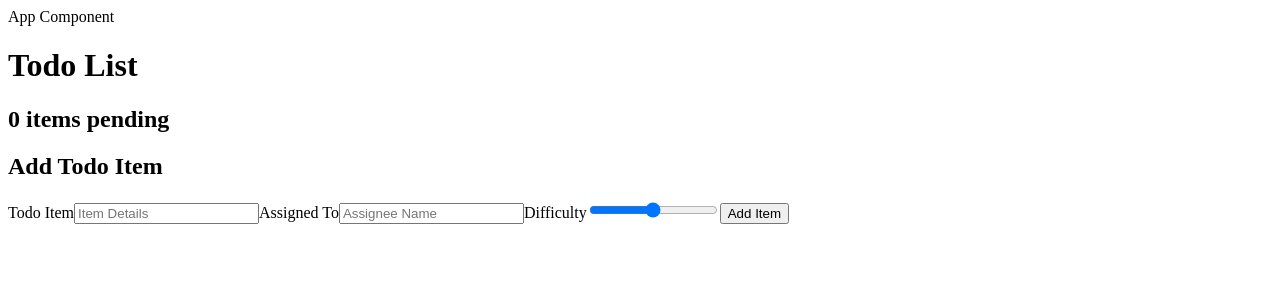
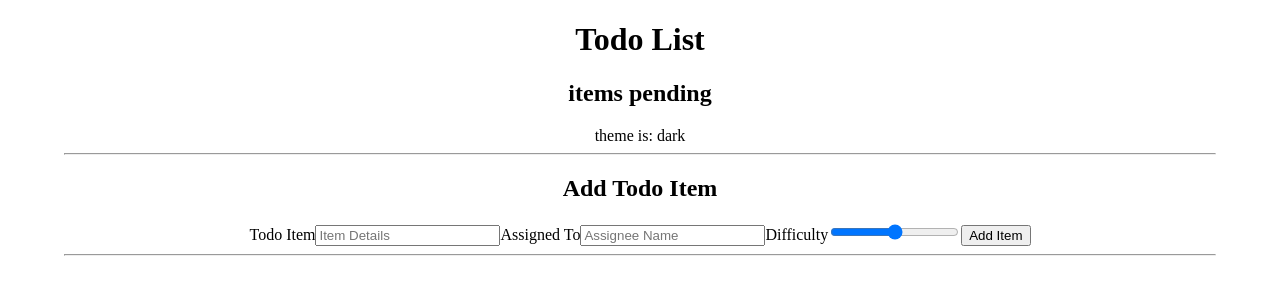
Before and after one commit to antoni909/todo-app, a React (Create React App) app: page / in a window 1280 px wide. Shown: the top 300 px of the page. Built offline with nearby package versions, Linux system fonts and the light colour scheme.

Commit message:
adds SettingsContext, and List component

```diff
--- a/package.json
+++ b/package.json
@@ -4,6 +4,10 @@
   "homepage": "https://antoni909.github.io/todo-app",
   "private": true,
   "dependencies": {
+    "@emotion/react": "^11.7.1",
+    "@emotion/styled": "^11.6.0",
+    "@material-ui/core": "^4.12.3",
+    "@mui/material": "^5.2.8",
     "@testing-library/jest-dom": "^5.16.1",
     "@testing-library/react": "^12.1.2",
     "@testing-library/user-event": "^13.5.0",
--- a/src/App.jsx
+++ b/src/App.jsx
@@ -1,15 +1,29 @@
+import React, { useState } from 'react'
+import Container from '@mui/material/Container';
 import Todo from './components/Todo'
+import { SettingsContext } from './contexts/settings'
+
 function App() {
+
+  const [settings, setSettings] = useState({
+    list: [],
+    displayItems: false,
+    itemsPerScreen: 0,
+    incomplete: [],
+    sort: 0,
+    theme: 'dark'
+  })
+
   return (
-    <div className="App">
+    <SettingsContext.Provider value={{settings, setSettings}} >
+      <Container
+        maxWidth="lg"
+        align="center"
+      >
+        <Todo />
+      </Container>
+    </SettingsContext.Provider>
 
-      <div>
-        App Component
-      </div>
-
-      <Todo />
-
-    </div>
   );
 }
 
--- /dev/null
+++ b/src/components/List.jsx
@@ -0,0 +1,48 @@
+import React, { useContext } from 'react'
+import Container from '@mui/material/Container';
+import Card from '@mui/material/Card';
+import { SettingsContext } from '../contexts/settings';
+
+const List = () => {
+
+  const {settings, setSettings} = useContext(SettingsContext)
+
+  function toggleComplete(id){
+
+    const items = settings.list.map( item => {
+      if( item.id === id )item.complete = !item.complete
+      return item
+    })
+    setSettings({
+      ...settings,
+      items
+    })
+  }
+
+  return (
+    <>
+      {
+        settings.list.map((item,idx) => (
+        <Container
+          key={idx}
+          maxWidth="md"
+          align="center"
+        >
+          <Card
+            boolean="true"
+          >
+              <p>person: {item.assignee}</p>
+              <p>todo: {item.text}</p>
+              <p onClick={()=>toggleComplete(item.id)}>
+                completed? {item.complete.toString()}
+              </p>
+              <p>difficulty: {item.difficulty}</p>
+          </Card>
+          <br />
+        </Container>
+      ))}
+    </>
+  )
+}
+
+export default List;
--- a/src/components/Todo.jsx
+++ b/src/components/Todo.jsx
@@ -1,41 +1,42 @@
-import React, { useEffect, useState } from 'react'
+import React, { useContext, useEffect } from 'react'
+import { SettingsContext } from '../contexts/settings';
+
+import List from './List'
 import useForm from '../hooks/form'
+
 import { v4 as uuidv4 } from 'uuid';
 
 const Todo = () => {
 
-  const [list,setList] = useState([])
-  const [incomplete, setIncomplete] = useState([])
+  const {settings, setSettings,} = useContext(SettingsContext)
+
   const { handleChange, handleSubmit } = useForm(addItem)
 
   function addItem(item){
-    console.log('**addItem')
+
     item.id = uuidv4()
     item.complete = false
-    console.log('...list',[...list])
-    setList([...list,item])
-    console.log('[...list,item]',[...list,item])
+    setSettings({
+      ...settings,
+      list: [...settings.list,item],
+    })
   }
 
   function deleteItem(id){
-    const items = list.filter( item => item.id !== id )
-    setList(items)
+    const items = settings.list( item => item.id !== id )
+    setSettings({
+      ...settings,
+      list: [...settings.list,items]
+    })
   }
 
-  function toggleComplete(id){
+  useEffect(()=> {
 
-    const items = list.map( item => {
-      if( item.id === id )item.complete = !item.complete
-      return item
-    } )
-    setList(items)
-  }
-
-  useEffect(()=>{
-    let incompleteCount = list.filter(item =>!item.complete).length
-    setIncomplete(incompleteCount)
-    document.title = `Todo List: ${incomplete} `
-  }, [list,incomplete])
+    let incompleteCount = settings.list.filter(item => !item.complete).length
+    setSettings({...settings,incompleteCount})
+    document.title = `Todo List: ${settings.incomplete}`
+  // eslint-disable-next-line react-hooks/exhaustive-deps
+  },[settings.list])
 
   return (
     <>
@@ -44,9 +45,11 @@ const Todo = () => {
             Todo List
           </h1>
           <h2>
-          {incomplete} items pending
+            {settings.incomplete} items pending
           </h2>
         </header>
+        <>theme is: {settings.theme}</>
+      <hr />
       <form onSubmit={handleSubmit}>
         <h2>Add Todo Item</h2>
 
@@ -73,7 +76,7 @@ const Todo = () => {
           <input
             onChange={handleChange}
             name="difficulty"
-            defaultValue="3"
+            defaultValue={3}
             type="range"
             min="1"
             max="5"
@@ -83,17 +86,8 @@ const Todo = () => {
           <button type="submit">Add Item</button>
         </label>
       </form>
-      {list.map(item => (
-        <div key={item.id}>
-          <p>{item.text}</p>
-          <p><smal>Assigned to: {item.assignee}</smal>Difficulty: {item.difficulty}</p>
-          <p></p>
-          <div onClick={()=>toggleComplete(item.id)}>
-            Complete: {item.complete.toString()}
-          </div>
       <hr />
-        </div>
-      ))}
+      <List />
     </>
   )
 }
--- /dev/null
+++ b/src/contexts/settings.js
@@ -0,0 +1,4 @@
+
+import { createContext } from 'react'
+
+export const SettingsContext = createContext({})
--- a/src/hooks/form.jsx
+++ b/src/hooks/form.jsx
@@ -1,6 +1,7 @@
 import { useState } from 'react';
 
 const useForm = (cb) => {
+
   const [values, setValues] =useState({})
 
   const handleSubmit = (e) => {
@@ -10,15 +11,12 @@ const useForm = (cb) => {
 
   const handleChange = (e) => {
     e.persist()
-    console.log(`...${values}, [${e.target.name}]: ${e.target.value} `)
-    console.log('values', ...values)
     setValues(
-
       values => ({...values, [e.target.name]: e.target.value})
     )
   }
 
-  return {handleChange, handleSubmit, values}
+  return {handleChange, handleSubmit}
 }
 
 export default useForm;
```
Also changed, not shown: 1 other file (tests, documents, lock files or other folders). Lines whose indentation alone changed are shown as unchanged.
